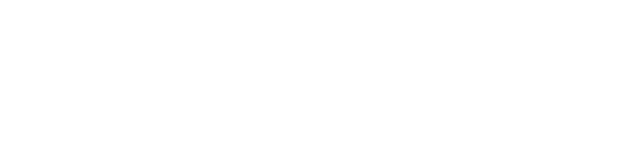
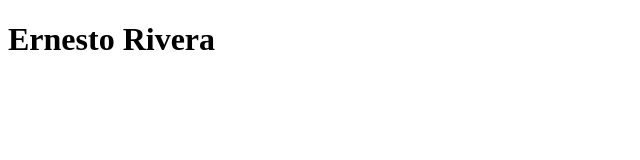
Before and after one commit to Beta11503/Javasc, a plain HTML site: page index.html in a window 1280 px wide. Shown: the whole page, without its empty margins (0-640 px from the left). Drawn offline with Linux system fonts and the light colour scheme.

Commit message:
Update index.html

```diff
--- a/index.html
+++ b/index.html
@@ -1,5 +1,8 @@
 <!DOCTYPE html>
 <html  >
+<h1>
+  Ernesto Rivera
+</h1>
 
 
 </html>
```
